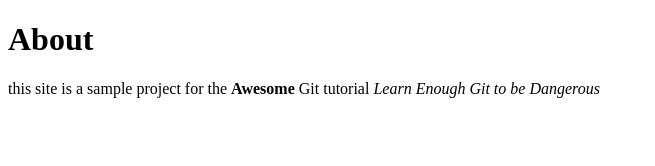
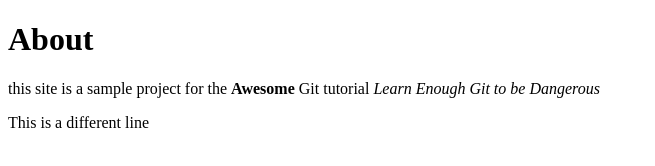
Before and after one commit to ccmcgowan/practice, a plain HTML site: page about.html in a window 1280 px wide. Shown: the whole page, without its empty margins (0-655 px from the left). Drawn offline with Linux system fonts and the light colour scheme.

Commit message:
Add extra line

```diff
--- a/about.html
+++ b/about.html
@@ -6,5 +6,6 @@
     <body>
         <h1>About</h1>
         <p>this site is a sample project for the <strong>Awesome</strong> Git tutorial <em>Learn Enough Git to be Dangerous</em></p>
+        <p>This is a different line</p>
     </body>
 </html>
```
